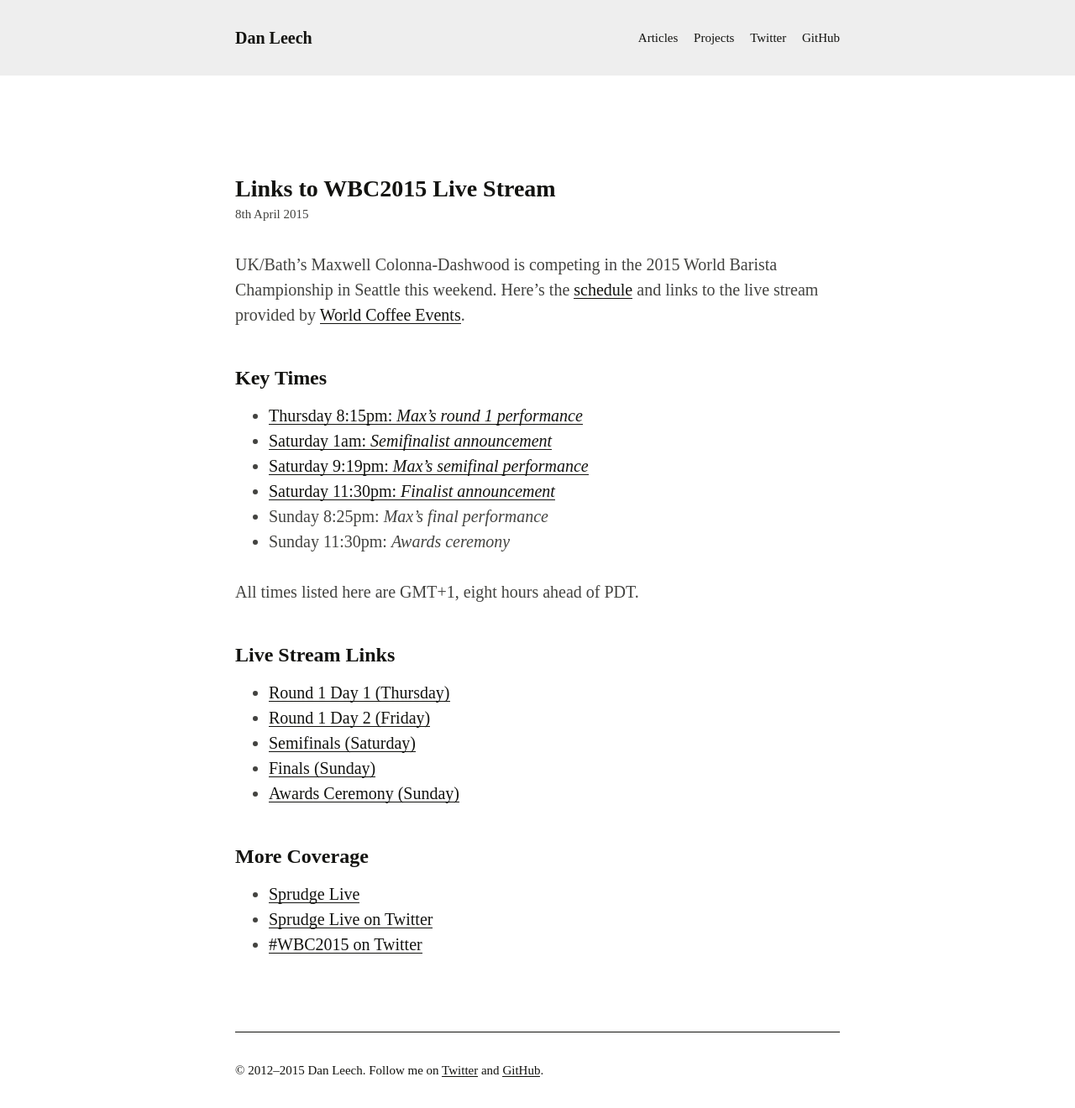
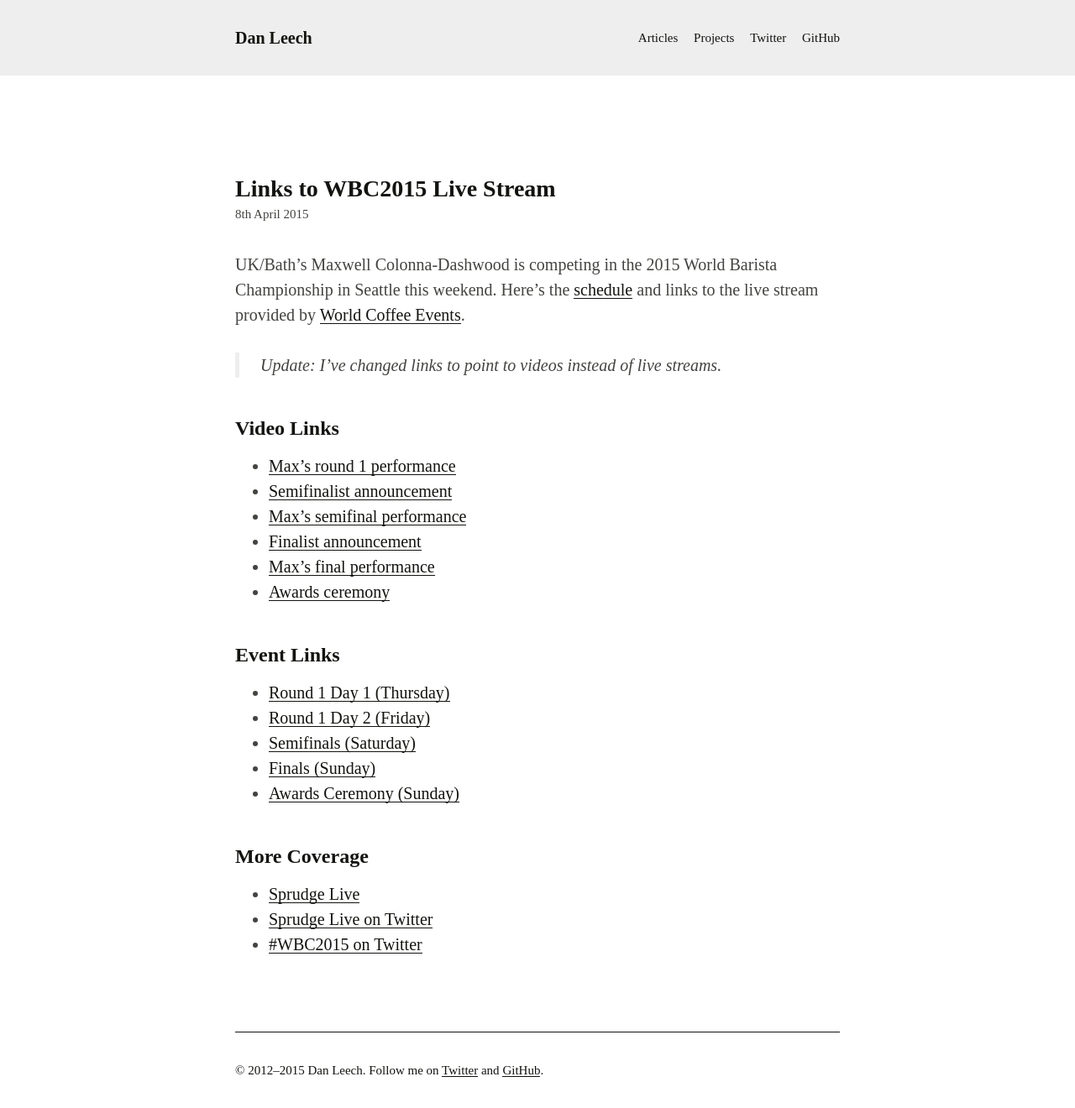
Before and after one commit to danleech/danleech.com, a Jekyll site: the page built from _posts/2015-04-08-links-to-wbc2015-live-stream.md, in a window 1280 px wide. Shown: the whole page at 84% size. Built offline with Jekyll 4.4.1, drawn with Linux system fonts in a browser that asks for light colours; some web fonts are replaced; Markdown is read by kramdown in place of the engine named in the settings.

Commit message:
Updated all links

```diff
--- a/_posts/2015-04-08-links-to-wbc2015-live-stream.md
+++ b/_posts/2015-04-08-links-to-wbc2015-live-stream.md
@@ -6,18 +6,18 @@ layout: post
 
 UK/Bath’s Maxwell Colonna-Dashwood is competing in the 2015 World Barista Championship in Seattle this weekend. Here’s the [schedule](http://www.worldbaristachampionship.org/2015-schedules/) and links to the live stream provided by [World Coffee Events](http://livestream.com/worldcoffee).
 
-## Key Times
+> Update: I’ve changed links to point to videos instead of live streams.
 
-- [Thursday 8:15pm: *Max’s round 1 performance*](http://livestream.com/worldcoffee/events/3952840/videos/83361396)
-- [Saturday 1am: *Semifinalist announcement*](http://livestream.com/worldcoffee/events/3952873/videos/83511803)
-- [Saturday 9:19pm: *Max’s semifinal performance*](http://livestream.com/worldcoffee/events/3952875/videos/83606474)
-- [Saturday 11:30pm: *Finalist announcement*](http://livestream.com/worldcoffee/events/3952875/videos/83616300)
-- Sunday 8:25pm: *Max’s final performance*
-- Sunday 11:30pm: *Awards ceremony*
+## Video Links
 
-All times listed here are GMT+1, eight hours ahead of PDT.
+- [Max’s round 1 performance](http://livestream.com/worldcoffee/events/3952840/videos/83361396)
+- [Semifinalist announcement](http://livestream.com/worldcoffee/events/3952873/videos/83511803)
+- [Max’s semifinal performance](http://livestream.com/worldcoffee/events/3952875/videos/83606474)
+- [Finalist announcement](http://livestream.com/worldcoffee/events/3952875/videos/83616300)
+- [Max’s final performance](http://livestream.com/worldcoffee/events/3952880/videos/83745436)
+- [Awards ceremony](http://livestream.com/worldcoffee/events/3952885/videos/83772714)
 
-## Live Stream Links
+## Event Links
 
 - [Round 1 Day 1 (Thursday)](http://livestream.com/worldcoffee/events/3952840/videos)
 - [Round 1 Day 2 (Friday)](http://livestream.com/worldcoffee/events/3952873)
```
